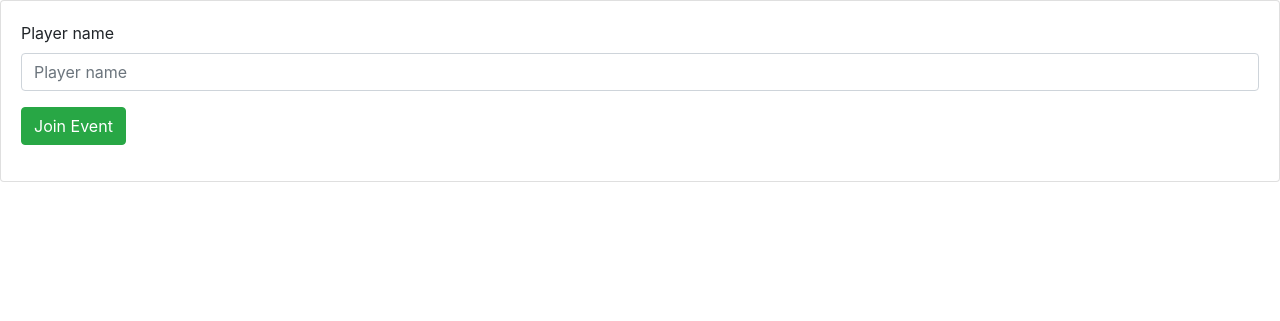
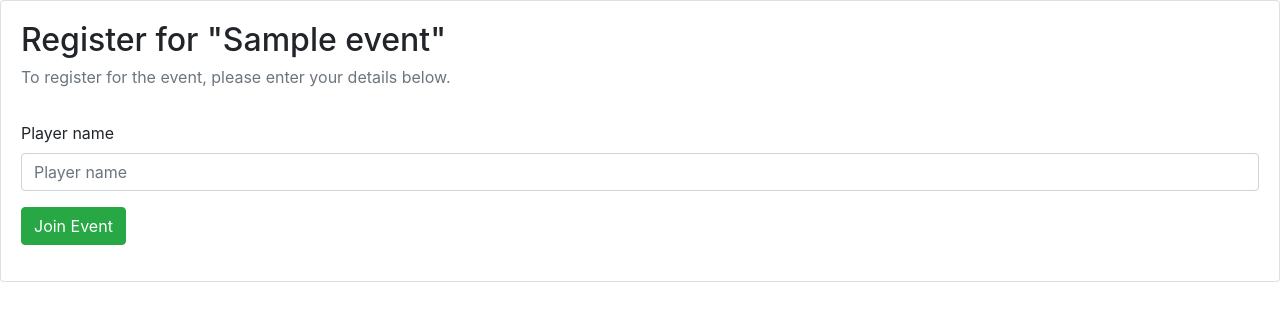
Before and after one commit to GuildHouseGames/livelobby, a Django app: page /events/1/join/ in a window 1280 px wide. Shown: the top 321 px of the page. Run offline with Django 3.2, Linux system fonts and the light colour scheme; tables that the repository leaves empty hold one stand-in row (values such as "Sample post"); some libraries are stand-ins or nearby versions.

Commit message:
Add titles to form

```diff
--- a/events/templates/events/join_event.html
+++ b/events/templates/events/join_event.html
@@ -3,6 +3,9 @@
 {% block content %}
 <div class="card">
     <div class="card-body">
+        <h2 class="card-title">Register for "{{ event.name }}"</h2>
+        <div class="card-subtitle mb-2 text-muted"> To register for the event, please enter your details below.</div>
+        </br>
         {% if form.non_field_errors %}
             {% for error in form.non_field_errors %}
                 <div class="alert alert-danger">
--- a/events/views.py
+++ b/events/views.py
@@ -16,5 +16,10 @@ class JoinView(CreateView):
     form_class = JoinForm
     success_url = '/events'
 
+    def get_context_data(self, **kwargs):
+        context = super(JoinView, self).get_context_data(**kwargs)
+        context['event'] = Event.objects.get(pk=self.kwargs['event_id'])
+        return context
+
     def get_initial(self):
         return {'event': Event.objects.get(pk=self.kwargs['event_id'])}
```
